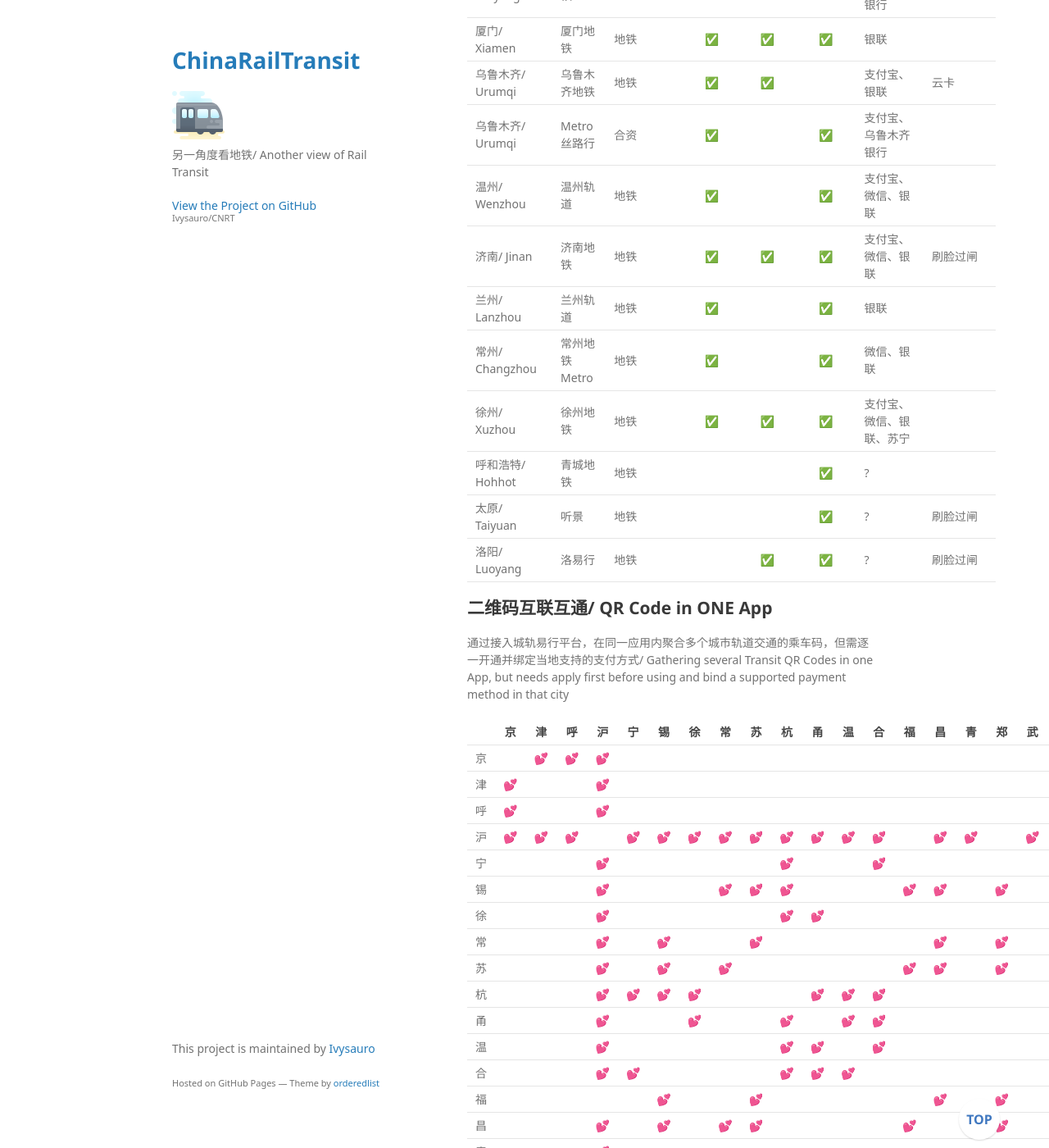
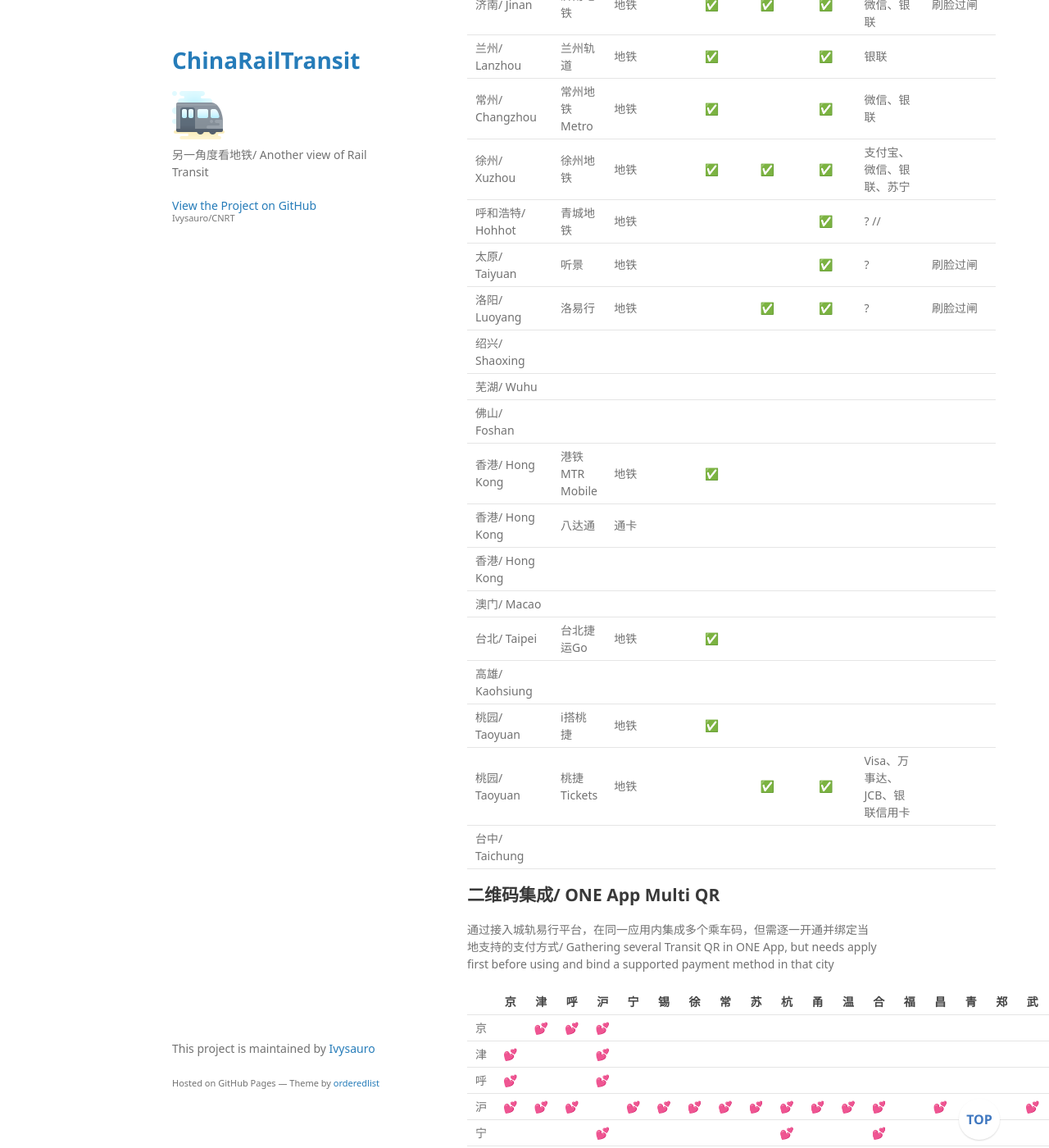
Before and after one commit to Ivysauro/CNRT, a Jekyll site: the page built from data/Service.md, in a window 1280 px wide and 1400 px high, scrolled down 3949 px. Shown: the whole window at 82% size. Built offline with Jekyll 4.4.1, drawn with Linux system fonts in a browser that asks for light colours; some web fonts are replaced; our own code applies the rules of GitHub Pages for plain Markdown files; a script that is not in the unit is left out; some of the changed text lies outside the part shown.

Commit message:
🍉更新描述
二维码互通实质为二维码集成

```diff
--- a/data/Service.md
+++ b/data/Service.md
@@ -2,7 +2,7 @@
 
 ## 目录/ Content
 - [应用/ App](#应用-App)
-- [二维码互联互通/ QR Code in ONE App](#二维码互联互通-QR-Code-in-ONE-App)
+- [二维码集成/ ONE App Multi QR](#二维码集成-ONE-App-Multi-QR)
 - [P+R](#P+R)
 - [车厢温度/ Temperature](#车厢温度-Temperature)
 
@@ -82,13 +77,26 @@
 | 兰州/ Lanzhou | 兰州轨道 | 地铁 | ✅ | | ✅ | 银联 |
 | 常州/ Changzhou | 常州地铁Metro | 地铁 | ✅ | | ✅ | 微信、银联 |
 | 徐州/ Xuzhou | 徐州地铁 | 地铁 | ✅ | ✅ | ✅ | 支付宝、微信、银联、苏宁 |
-| 呼和浩特/ Hohhot | 青城地铁 | 地铁 | | | ✅ | ? |
+| 呼和浩特/ Hohhot | 青城地铁 | 地铁 | | | ✅ | ? //|
 | 太原/ Taiyuan | 听景 | 地铁 | | | ✅ | ? | 刷脸过闸 |
 | 洛阳/ Luoyang | 洛易行 | 地铁 | | ✅ | ✅ | ? | 刷脸过闸 |
+| 绍兴/ Shaoxing |
+| 芜湖/ Wuhu |
+| 佛山/ Foshan |
+| 香港/ Hong Kong | 港铁MTR Mobile | 地铁 | ✅ |
+| 香港/ Hong Kong | 八达通 | 通卡 |
+| 香港/ Hong Kong |
+| 澳门/ Macao |
+| 台北/ Taipei | 台北捷运Go | 地铁 | ✅ |
+| 高雄/ Kaohsiung |
+| 桃园/ Taoyuan | i搭桃捷 | 地铁 | ✅ |
+| 桃园/ Taoyuan | 桃捷Tickets | 地铁 | | ✅ | ✅ | Visa、万事达、JCB、银联信用卡 |
+| 台中/ Taichung |
 
-## 二维码互联互通/ QR Code in ONE App
 
-通过接入城轨易行平台，在同一应用内聚合多个城市轨道交通的乘车码，但需逐一开通并绑定当地支持的支付方式/ Gathering several Transit QR Codes in one App, but needs apply first before using and bind a supported payment method in that city
+## 二维码集成/ ONE App Multi QR
+
+通过接入城轨易行平台，在同一应用内集成多个乘车码，但需逐一开通并绑定当地支持的支付方式/ Gathering several Transit QR in ONE App, but needs apply first before using and bind a supported payment method in that city
 
 |  | 京 | 津 | 呼 | 沪 | 宁 | 锡 | 徐 | 常 | 苏 | 杭 | 甬 | 温 | 合 | 福 | 昌 | 青 | 郑 | 武 | 穗 | 深 | 渝 | 蓉 | 兰 |  |
 |:---:|:---:|:---:|:---:|:---:|:---:|:---:|:---:|:---:|:---:|:---:|:---:|:---:|:---:|:---:|:---:|:---:|:---:|:---:|:---:|:---:|:---:|:---:|:---:|:---:|
```
Also changed, not shown: other parts of data/Service.md (+0 -5 lines).
